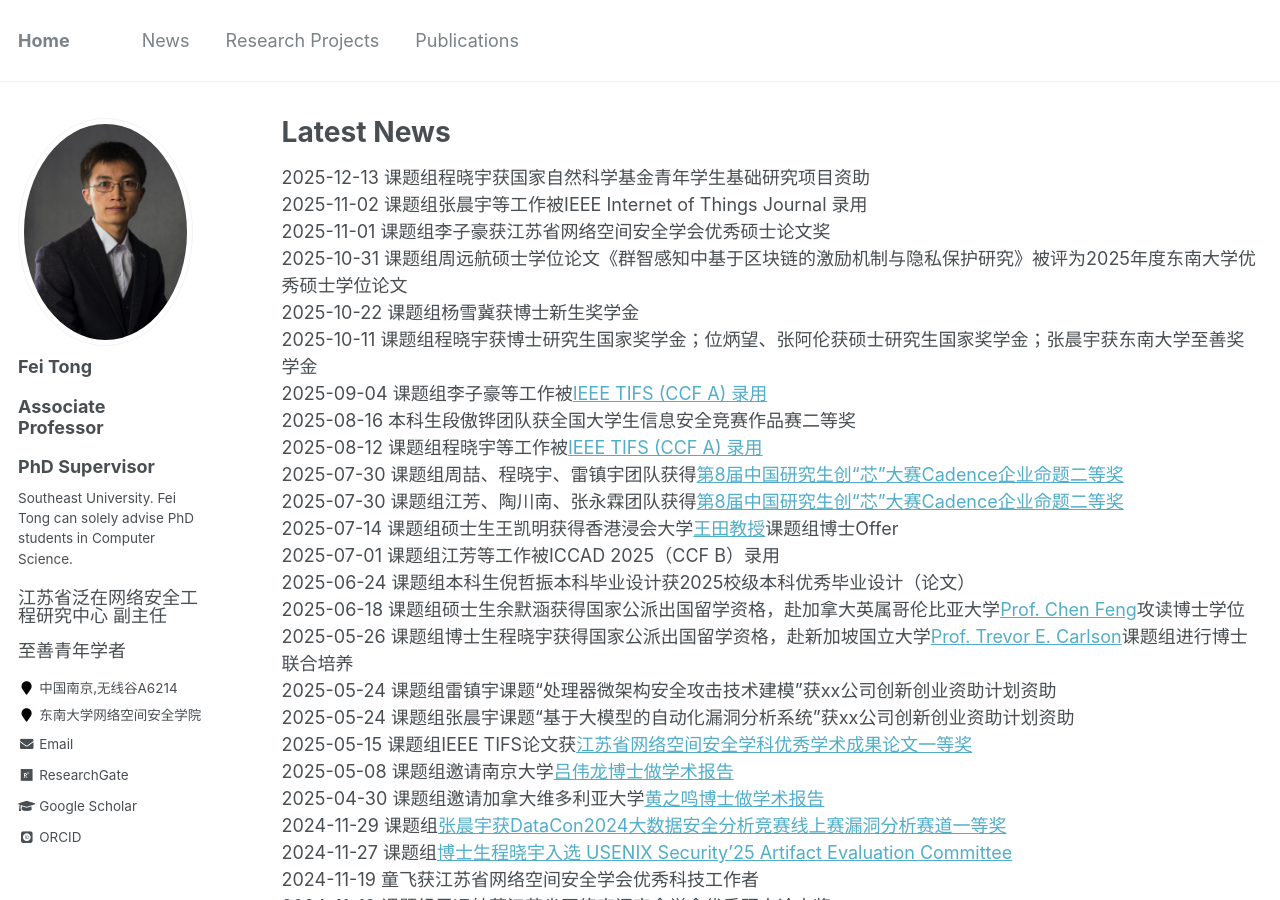
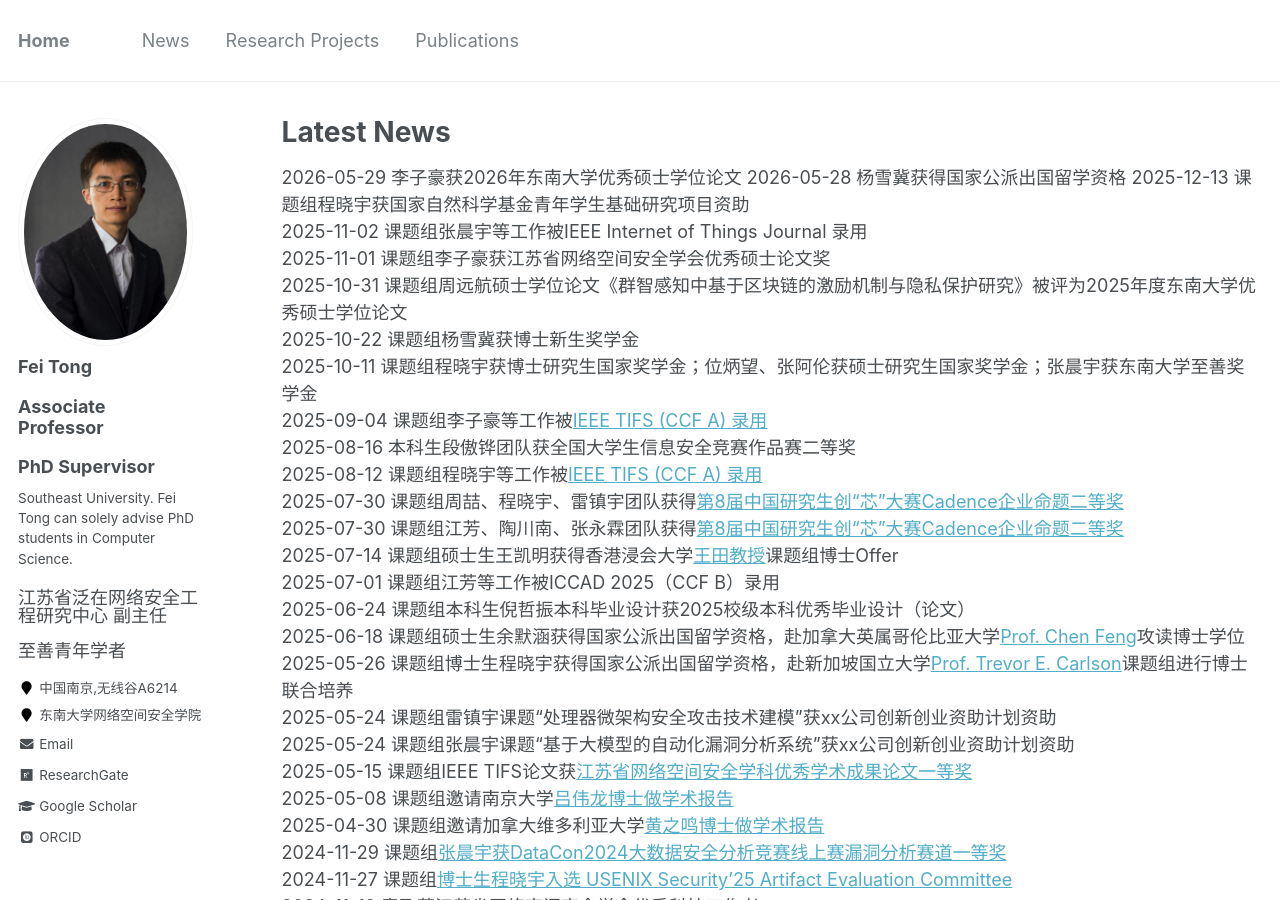
Before and after one commit to fei-tong/fei-tong.github.io, a Jekyll site: the page built from _pages/News.md, in a window 1280 px wide and 900 px high. Built offline with Jekyll 4.4.1, drawn with Linux system fonts in a browser that asks for light colours; some web fonts are replaced.

Commit message:
Update News.md

```diff
--- a/_pages/News.md
+++ b/_pages/News.md
@@ -4,6 +4,8 @@ title: "Latest News"
 permalink: /News/
 author_profile: true
 ---
+2026-05-29 李子豪获2026年东南大学优秀硕士学位论文
+2026-05-28 杨雪冀获得国家公派出国留学资格
 2025-12-13 课题组程晓宇获国家自然科学基金青年学生基础研究项目资助<br>
 2025-11-02 课题组张晨宇等工作被IEEE Internet of Things Journal 录用<br>
 2025-11-01 课题组李子豪获江苏省网络空间安全学会优秀硕士论文奖<br>
```
